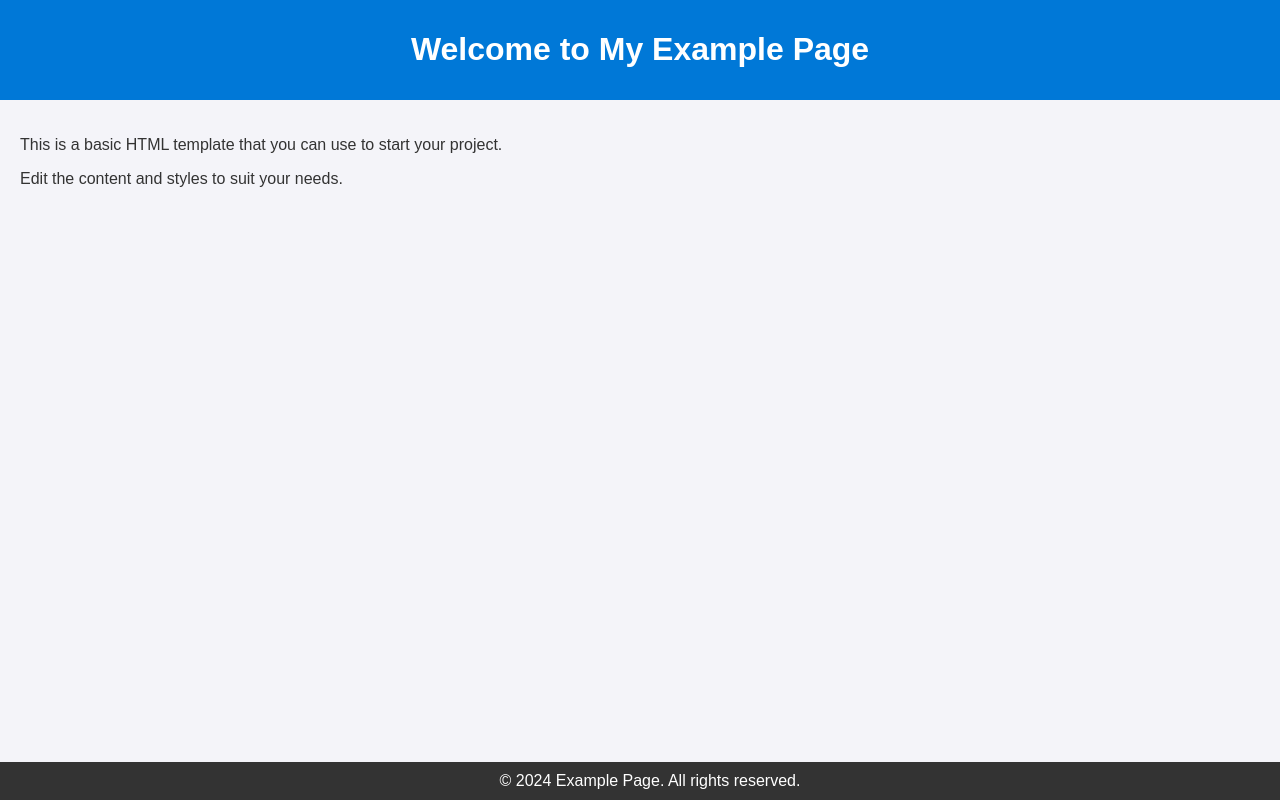
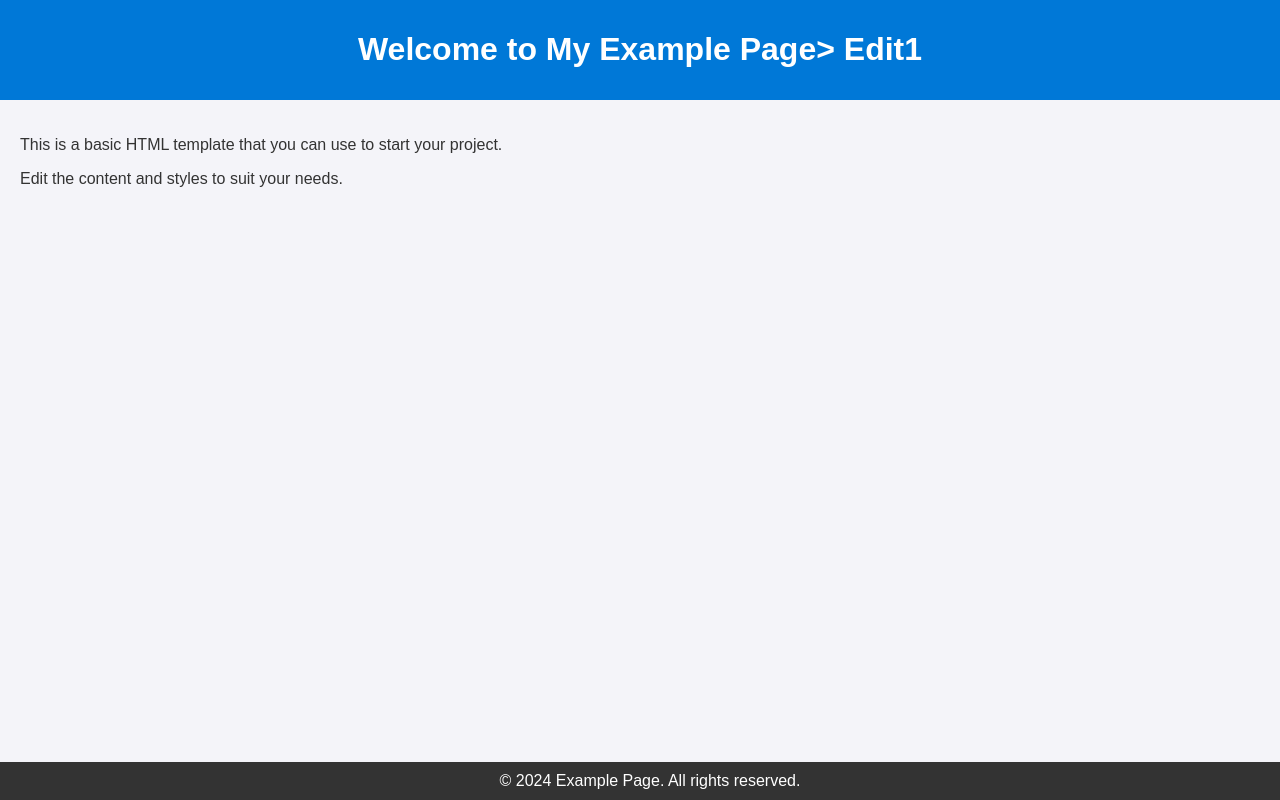
Before and after one commit to irvankurn/irvankurn.github.io, a plain HTML site: page index.html in a window 1280 px wide. Drawn offline with Linux system fonts and the light colour scheme.

Commit message:
Update index.html

```diff
--- a/index.html
+++ b/index.html
@@ -34,7 +34,7 @@
 </head>
 <body>
     <header>
-        <h1>Welcome to My Example Page</h1>
+        <h1>Welcome to My Example Page> Edit1</h1>
     </header>
     <main>
         <p>This is a basic HTML template that you can use to start your project.</p>
```
